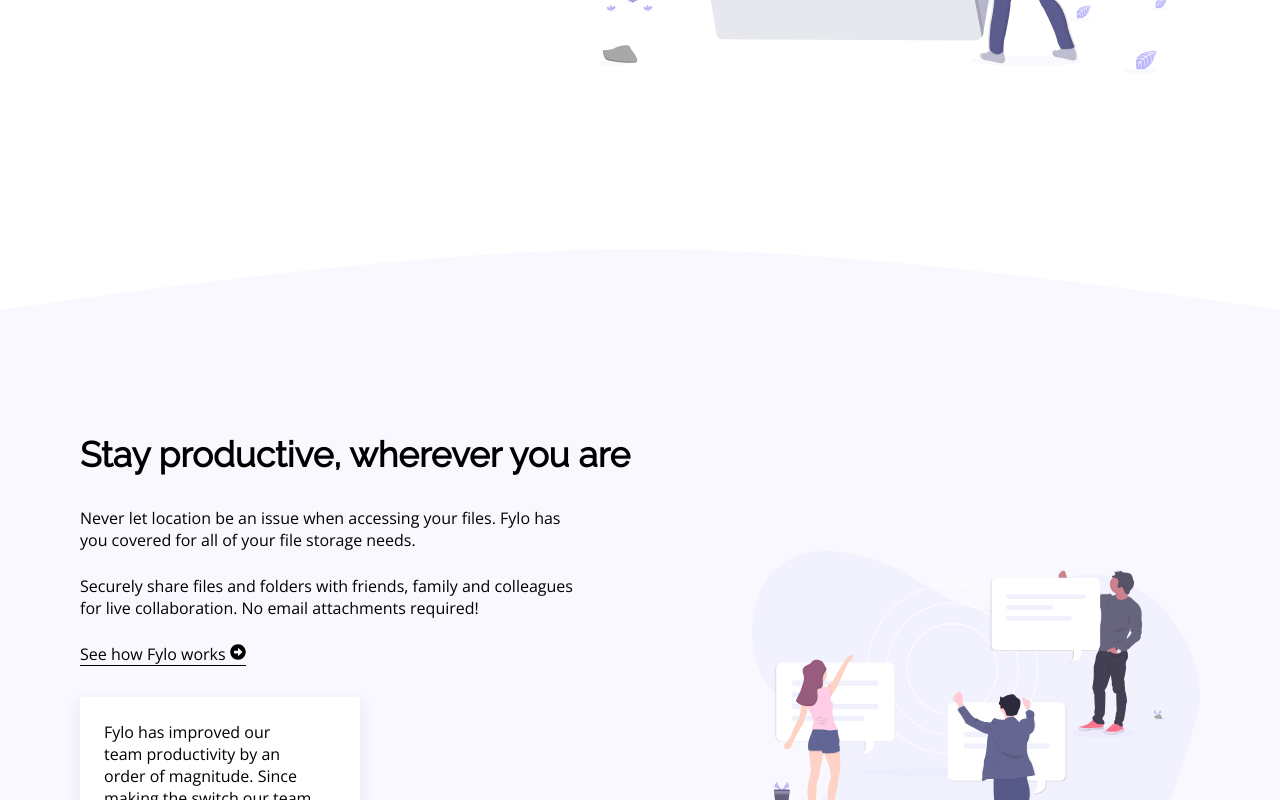
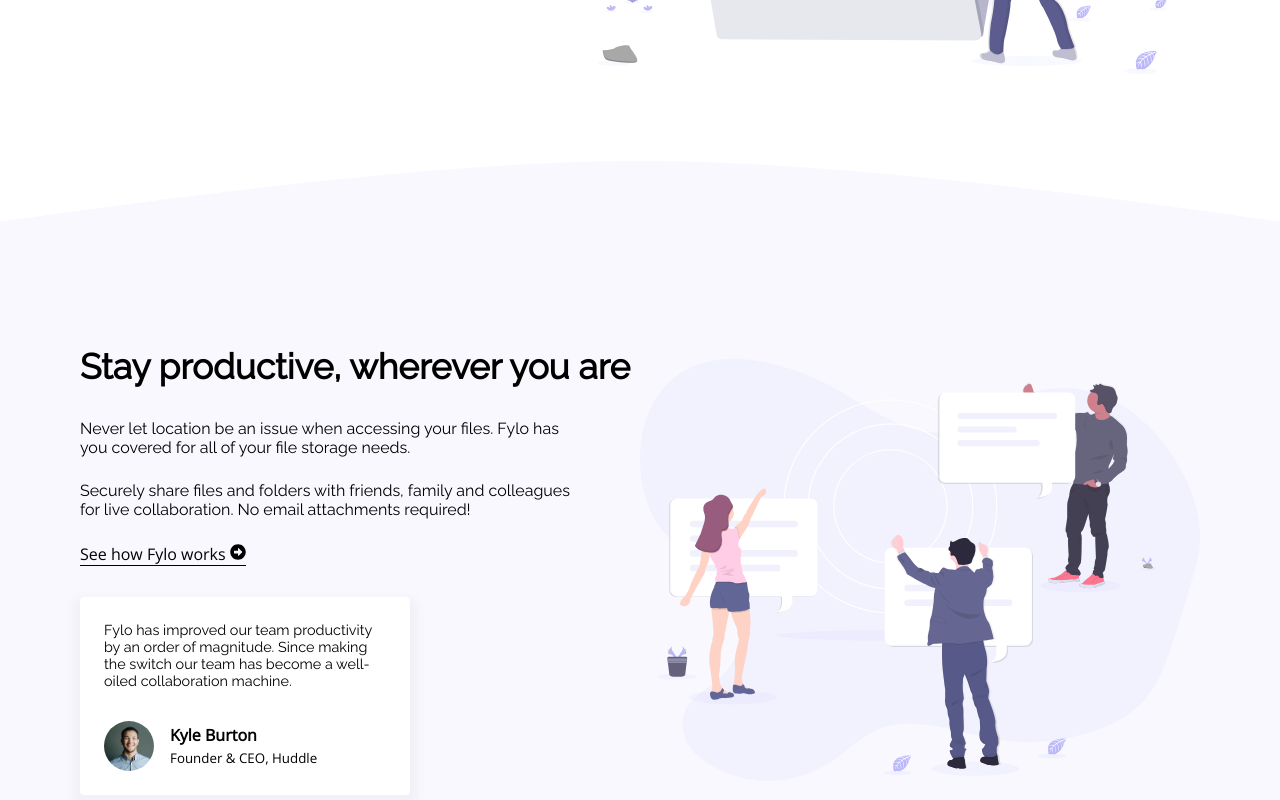
Before and after one commit to PedroMakengo/fylo, a Next.js app: page / in a window 1280 px wide. Shown: the part 540-1340 px from the top of the page. Built offline with nearby package versions, Linux system fonts and the light colour scheme.

Commit message:
Melhorando o meu código

```diff
--- a/src/components/AllBackground/style.module.scss
+++ b/src/components/AllBackground/style.module.scss
@@ -1,5 +1,5 @@
 .allBackground {
-  height: 100vh;
+  // height: 35vh;
   padding-top: 4rem;
 
   .contentAllBackground {
--- a/src/components/Productive/index.tsx
+++ b/src/components/Productive/index.tsx
@@ -31,6 +31,10 @@
               </p>
               <div>
                 <img src="./images/avatar-testimonial.jpg" alt="" />
+                <span>
+                  <strong>Kyle Burton</strong> <br />
+                  <small>Founder & CEO, Huddle </small>
+                </span>
               </div>
             </div>
           </article>
--- a/src/components/Productive/style.module.scss
+++ b/src/components/Productive/style.module.scss
@@ -1,5 +1,5 @@
 .productive {
-  margin-top: -8rem;
+  margin-top: 4rem;
   .background {
     background-image: url(../../../public/images/bg-curve-desktop.svg);
     background-position: center;
@@ -21,7 +21,7 @@
       padding: 5rem 0;
 
       > img {
-        width: 40%;
+        width: 50%;
         float: right;
       }
 
@@ -35,6 +35,7 @@
 
         p {
           width: 90%;
+          font-family: Raleway;
           & + p {
             margin: 1.5rem 0;
           }
@@ -47,12 +48,35 @@
         }
 
         .card {
-          width: 280px;
+          width: 330px;
           background: #fff;
           border-radius: 0.25rem;
           box-shadow: 0px 8px 8px 8px rgb(82 82 82 / 4%);
           padding: 1.5rem;
           margin-top: 2rem;
+
+          p {
+            width: 100%;
+            font-size: 0.9rem;
+            font-family: Raleway;
+            text-align: start;
+
+            margin-bottom: 2rem;
+          }
+
+          div {
+            display: flex;
+            align-items: center;
+
+            img {
+              width: 50px;
+              height: 50px;
+              border-radius: 50px;
+            }
+            span {
+              margin-left: 1rem;
+            }
+          }
         }
       }
     }
```
